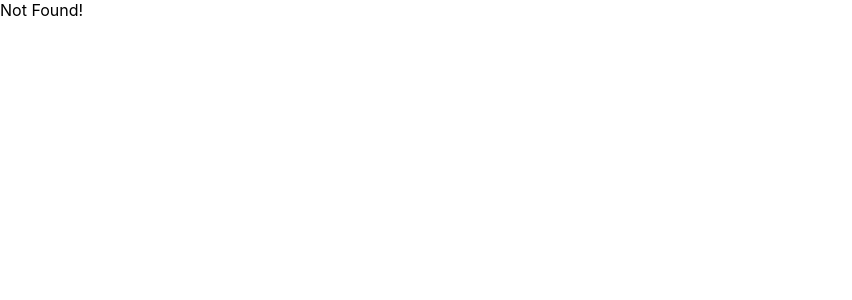
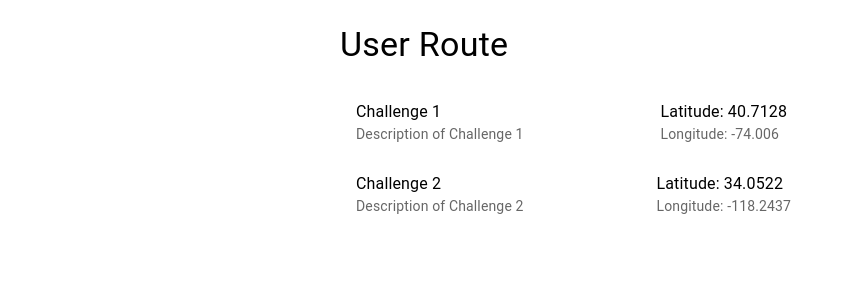
Before and after one commit to liskatya/forest, a React (Create React App) app in the folder frontend/: page /route in a window 1280 px wide. Shown: the top 300 px of the page, without its empty margins (0-852 px from the left). Built offline with nearby package versions, Linux system fonts and the light colour scheme.

Commit message:
Added route page

```diff
--- a/frontend/src/App.tsx
+++ b/frontend/src/App.tsx
@@ -6,6 +6,7 @@ import NotFoundPage from './pages/NotFoundPage';
 import TestPage from './pages/TestPage';
 import ProfilePage from './pages/ProfilePage';
 import StickyPanel from './pages/StickyPanel';
+import RoutePage from './pages/RoutePage';
 
 const App = () => {
   return (
@@ -16,6 +17,7 @@ const App = () => {
           <Route path="/registration" element={<RegistrationPage/>} />
           <Route path="/test" element={<TestPage/>} />
           <Route path="/profile" element={<ProfilePage/>} />
+          <Route path="/route" element={<RoutePage/>} />
           {/* Using path="*"" means "match anything", so this route
                 acts like a catch-all for URLs that we don't have explicit
                 routes for. */}
--- a/frontend/src/pages/RegistrationPage.tsx
+++ b/frontend/src/pages/RegistrationPage.tsx
@@ -64,7 +64,7 @@ const RegistrationPage = () => {
           )}
         </FormControl>
         {isFormValid ? (
-          <Button type="submit" variant="contained" color="primary" component={Link} to="/test" onClick= {(event: any) => {localStorage.setItem("registered", "true")}}>
+          <Button type="submit" variant="contained" color="primary" component={Link} to="/test" onClick= {(event: any) => {localStorage.setItem("registered", "true"); localStorage.setItem("userData", JSON.stringify({id: 1, email: "", password: "", role: "User"}))}}>
             Register
           </Button>
         ) : (
--- /dev/null
+++ b/frontend/src/pages/RoutePage.tsx
@@ -0,0 +1,68 @@
+import React from 'react';
+import { Typography, Box, List, ListItem, ListItemText } from '@mui/material';
+
+interface Route {
+  id: number;
+  challenges: Challenge[];
+}
+
+interface Challenge {
+  id: number;
+  name: string;
+  description: string;
+  coordinates: {
+    latitude: number;
+    longitude: number;
+  };
+}
+
+const RoutePage: React.FC = () => {
+  const userRoute: Route = {
+    id: 1,
+    challenges: [
+      {
+        id: 1,
+        name: 'Challenge 1',
+        description: 'Description of Challenge 1',
+        coordinates: {
+          latitude: 40.7128,
+          longitude: -74.0060,
+        },
+      },
+      {
+        id: 2,
+        name: 'Challenge 2',
+        description: 'Description of Challenge 2',
+        coordinates: {
+          latitude: 34.0522,
+          longitude: -118.2437,
+        },
+      },
+      // Add more challenges as needed
+    ],
+  };
+
+  return (
+    <Box sx={{ maxWidth: 600, margin: '0 auto', padding: '24px' }}>
+      <Typography variant="h4" gutterBottom>
+        User Route
+      </Typography>
+      <List>
+        {userRoute.challenges.map((challenge) => (
+          <ListItem key={challenge.id}>
+            <ListItemText
+              primary={challenge.name}
+              secondary={challenge.description}
+            />
+            <ListItemText
+              primary={`Latitude: ${challenge.coordinates.latitude}`}
+              secondary={`Longitude: ${challenge.coordinates.longitude}`}
+            />
+          </ListItem>
+        ))}
+      </List>
+    </Box>
+  );
+};
+
+export default RoutePage;
--- a/frontend/src/pages/StickyPanel.tsx
+++ b/frontend/src/pages/StickyPanel.tsx
@@ -1,6 +1,7 @@
 import React from 'react';
 import { Typography, Box, AppBar, Toolbar, Button } from '@mui/material';
 import { Link } from 'react-router-dom';
+import { User } from '../models/user';
 
 const StickyPanel = () => {
     return (
@@ -9,9 +10,10 @@ const StickyPanel = () => {
           <Button component={Link} to="/profile" color="inherit">
             Profile
           </Button>
-          <Button component={Link} to="/" color="inherit">
-            Settings
-          </Button>
+          {(JSON.parse(localStorage.getItem("userData") as string) as User).role === "User" ? (
+          <Button component={Link} to="/route" color="inherit">
+            Route
+          </Button>) : ("")}
         </Toolbar>
       </AppBar>
     );
```
